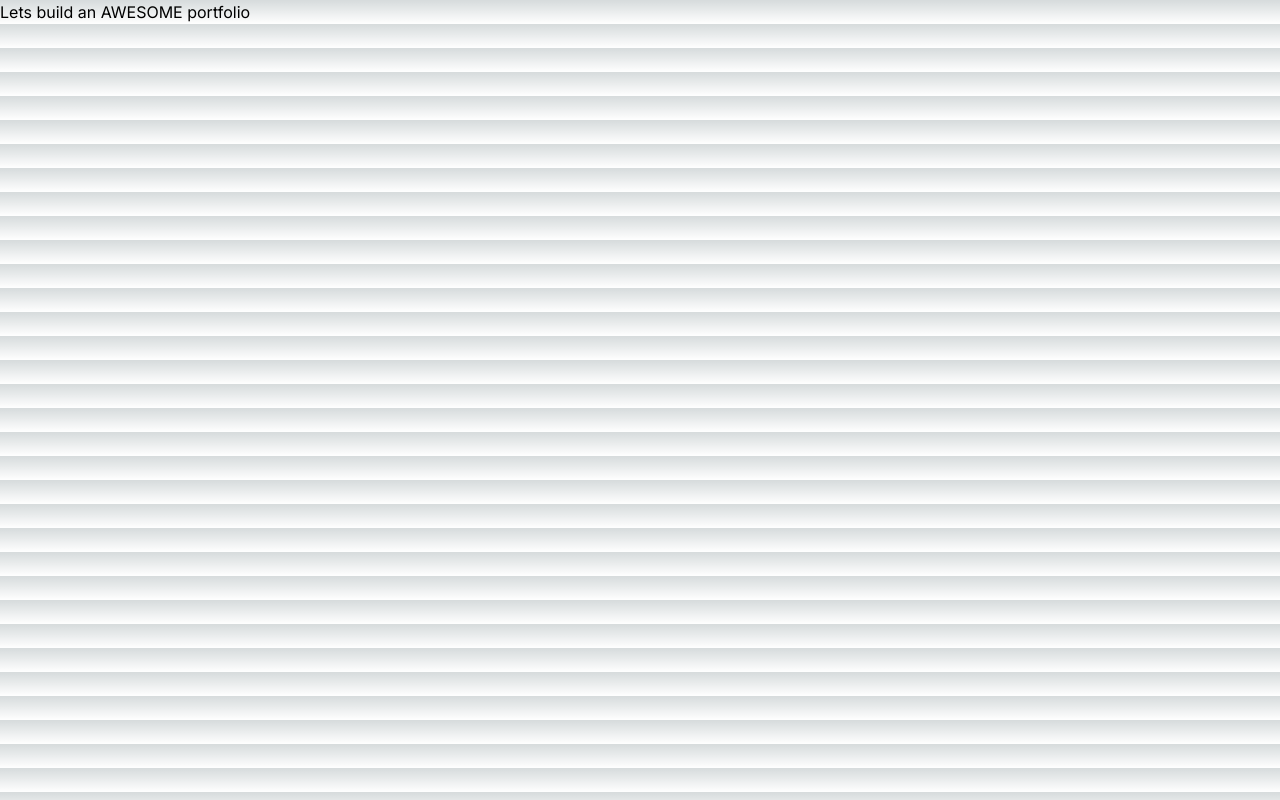
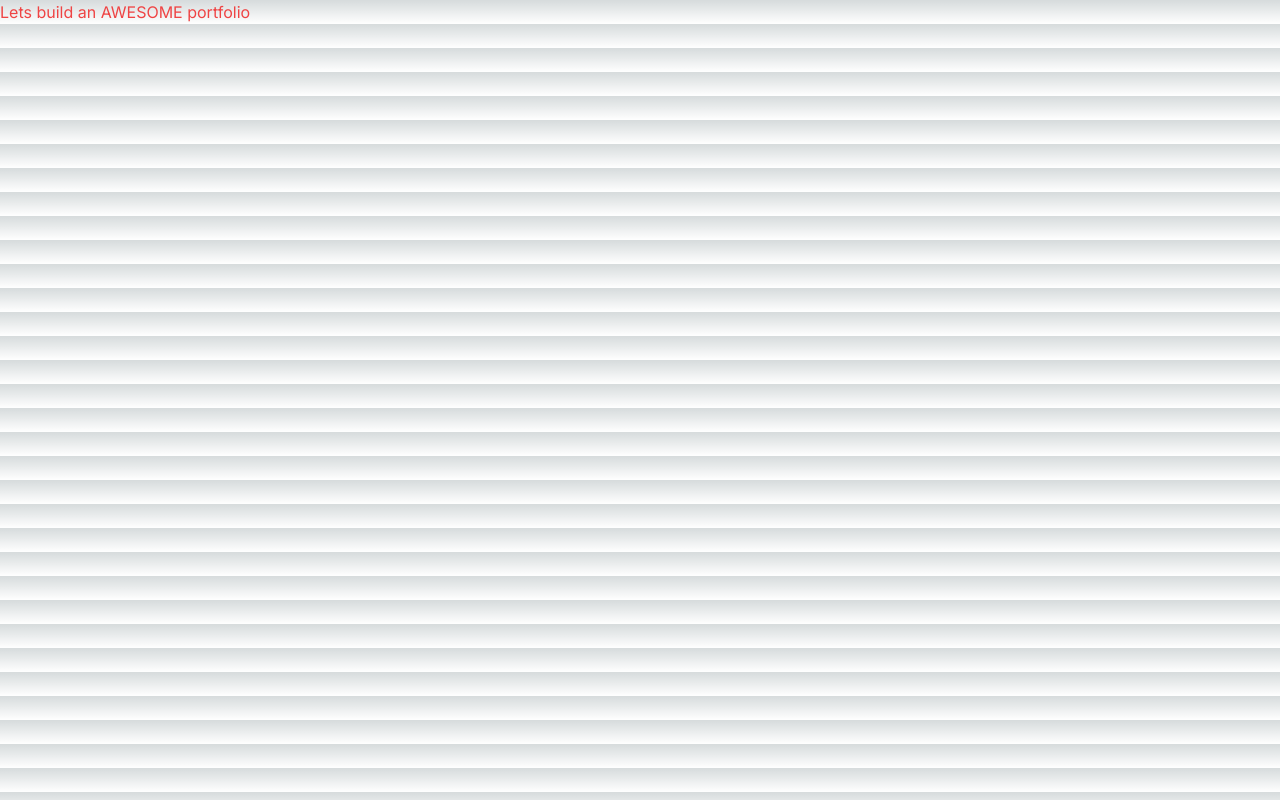
Before and after one commit to MrLatif/portfolio-yt-2.0, a Next.js app: page / in a window 1280 px wide. Built offline with nearby package versions, Linux system fonts and the light colour scheme.

Commit message:
Day 1: Start of the video, came till 22:05

```diff
--- a/app/layout.tsx
+++ b/app/layout.tsx
@@ -5,7 +5,7 @@ import "./globals.css";
 const inter = Inter({ subsets: ["latin"] });
 
 export const metadata: Metadata = {
-  title: "Latif's Portfolio",
+  title: "Mr.Latif's Portfolio",
   description: "Everything about me.",
 };
 
--- a/app/page.tsx
+++ b/app/page.tsx
@@ -1,9 +1,7 @@
-import Image from "next/image";
-
 export default function Home() {
   return (
     <div>
-      <h1>Lets build an AWESOME portfolio</h1>
+      <h1 className="text-red-500">Lets build an AWESOME portfolio</h1>
     </div>
   );
 }
```
